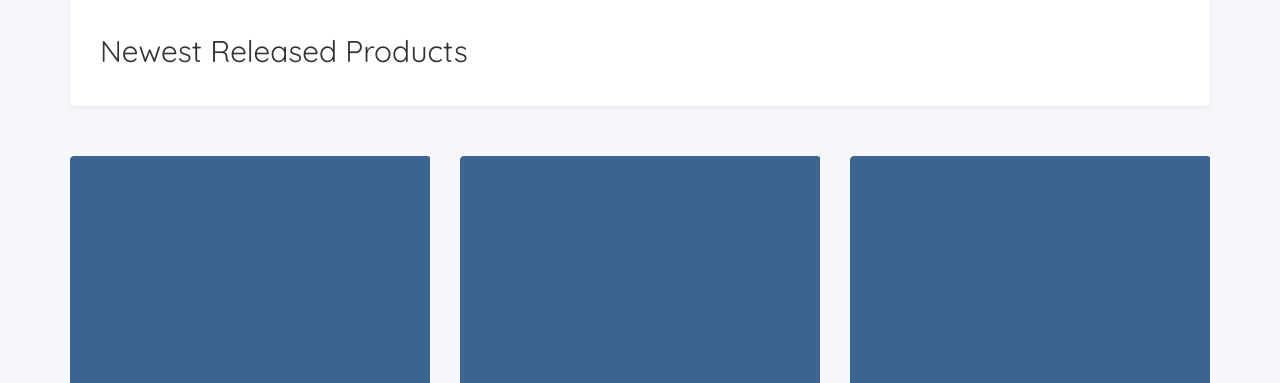
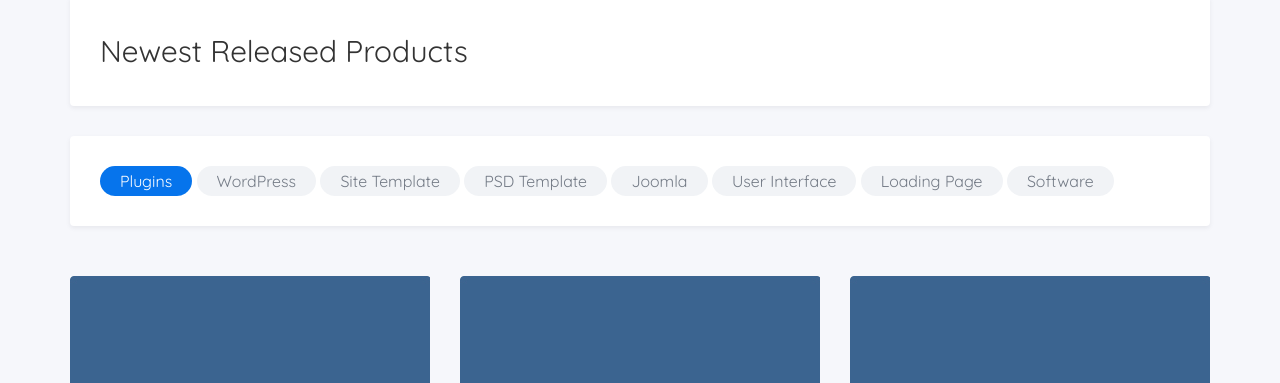
Before and after one commit to TatyanaShevchenko/martplace, a website: page app/index.html in a window 1280 px wide. Shown: the part 2600-2983 px from the top of the page. Drawn offline with nearby package versions, Linux system fonts and the light colour scheme.

Commit message:
add buttons for mixitup

```diff
--- a/app/index.html
+++ b/app/index.html
@@ -296,6 +296,16 @@
                         <div class="arrows"></div>
                     </div>
 
+                    <div class="types">
+                        <button class="product__type active">Plugins</button>
+                        <button class="product__type">WordPress</button>
+                        <button class="product__type">Site Template</button>
+                        <button class="product__type">PSD Template</button>
+                        <button class="product__type">Joomla</button>
+                        <button class="product__type">User Interface</button>
+                        <button class="product__type">Loading Page</button>
+                        <button class="product__type">Software</button>
+                    </div>
                     <div class="new-items__box">
 
                         <div class="product__item-mini">
@@ -593,6 +603,11 @@
                         </div>
 
                     </div>
+                    <div class="button-wrapper">
+
+
+                    <a class="blue-button slider__btn  main-button" href="#" class="new-items__btn">All New Products</a>
+                </div>
                 </div>
             </div>
     </section>
--- a/app/scss/_global.scss
+++ b/app/scss/_global.scss
@@ -59,6 +59,14 @@ a.main-button active {
   border: 1px solid #fff;
   color: #fff;
 }
+.blue-button{
+  background-color: $blue;
+
+}
+.button-wrapper{
+  text-align: center;
+  padding: 30px 10px 0 10px;
+}
 .featured-product-slider {
   position: relative;
 }
--- a/app/scss/_vars.scss
+++ b/app/scss/_vars.scss
@@ -2,5 +2,6 @@ $color-text: #333333;
 $blue: #0674ec;
 $light-bg: #eef1f3;
 $grey: #7c7979;
+$light-grey:#f1f3f6;
 $bg-blue: #274acd;
 $violet: #7347c1;
--- a/app/scss/style.scss
+++ b/app/scss/style.scss
@@ -452,6 +452,35 @@
 }
 
 //end product
+.new-items {
+    .types{
+        background-color: #fff;
+        padding: 30px;
+        border-radius: 4px;
+        box-shadow: 0px 2px 4px 0px rgba(108,111,115,0.1);
+        margin-bottom: 50px;
+        margin-top: -20px;
+    }
+    .product__type{
+        border: none;
+        line-height: 30px;
+        border-radius: 15px;
+        padding: 0 20px;
+        background-color: $light-grey;
+        color: #747b86;
+        cursor: pointer;
+
+        &.active{
+            color: #fff;
+            background-color: $blue;
+        }
+        &:hover{
+            background-color: rgba($color: #0674ec, $alpha: 0.1);
+            color:$blue;
+        }
+    }
+
+}
 .new-items__box{
     display: flex;
     flex-wrap: wrap;
```
Also changed, not shown: app/css/style.min.css.
